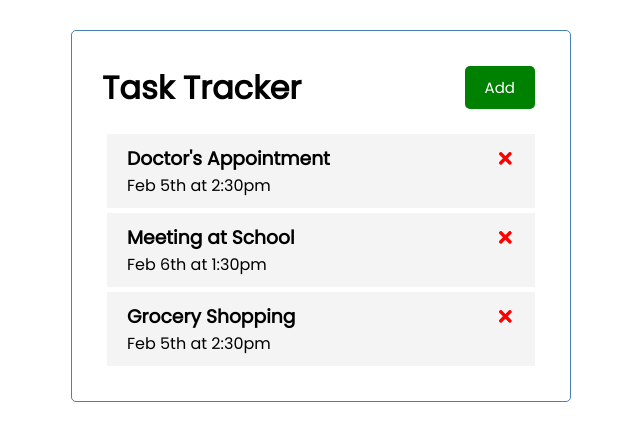
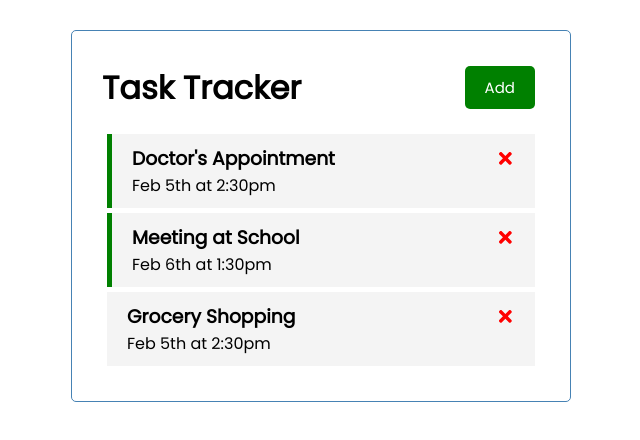
Before and after one commit to NYaCodes/react-task-tracker, a React (Create React App) app: page / in a window 1280 px wide. Shown: the top 440 px of the page, without its empty margins (319-959 px from the left). Built offline with nearby package versions, Linux system fonts and the light colour scheme; the HTML template or start-up script is replaced by a standard one.

Commit message:
Added tpggle and delete styling to task.js & tasks,.js through app.js

```diff
--- a/src/App.js
+++ b/src/App.js
@@ -32,10 +32,15 @@
   setTasks(tasks.filter((task) => task.id !== id))
 }
 
+// Toggle Reminder
+const toggleReminder = (id) => {
+  setTasks(tasks.map((task) => task.id === id ? {...task, reminder: !task.reminder} : task))
+}
+
   return (
     <div className="container">
       <Header />
-<Tasks  tasks={tasks} onDelete={deleteTask}/>
+<Tasks  tasks={tasks} onDelete={deleteTask} onToggle={toggleReminder}/>
     </div>
   );
 }
--- a/src/componets/Task.js
+++ b/src/componets/Task.js
@@ -1,8 +1,8 @@
 import { FaTimes } from "react-icons/fa"
 
-const Task = ({task, onDelete}) => {
+const Task = ({task, onDelete , onToggle}) => {
     return(
-        <div className="task">
+        <div className={`task ${task.reminder ? `reminder` : ``}`} onDoubleClick={() => onToggle(task.id)}>
 <h3>{task.text} <FaTimes  style={{color:`red`, cursor: `pointer`}} onClick={() => onDelete(task.id)} /> </h3>
 <p>{task.day}</p>
         </div>
--- a/src/componets/Tasks.js
+++ b/src/componets/Tasks.js
@@ -1,10 +1,10 @@
 import Task from "./Task"
 
 
-const Tasks = ({tasks, onDelete}) => {
+const Tasks = ({tasks, onDelete , onToggle}) => {
     return(
         <>
-        {tasks.map((task) =>(<Task key={task.id} task={task} onDelete={onDelete} />))}
+        {tasks.map((task) =>(<Task key={task.id} task={task} onDelete={onDelete}  onToggle={onToggle}/>))}
         </>
     )
 }
```
